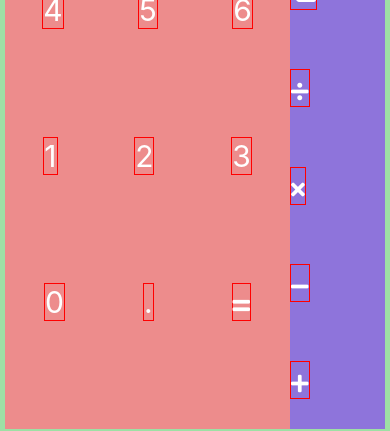
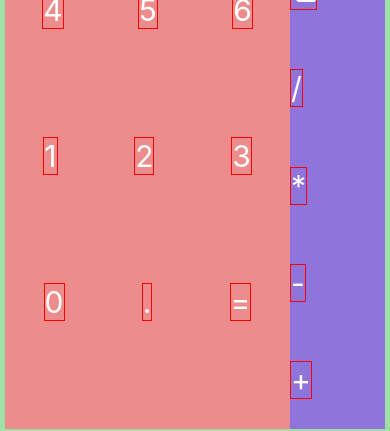
Before and after one commit to MatthieuNadeau96/RNCalculator, a React Native app: screen / in a window 390 px wide. Shown: the part 410-841 px from the top of the page. Built offline with nearby package versions, Linux system fonts and the light colour scheme.

Commit message:
added case statements for the other operations and changed the operations back to strings to follow tutorial

```diff
--- a/App.js
+++ b/App.js
@@ -45,10 +45,17 @@ export default class App extends Component {
         let text = this.state.calculationText.split('')
         text.pop()
         this.setState({calculationText: text.join('')})
-      break
+        break
       case 'DEL':
         this.setState({ calculationText: ''})
-      break
+        break
+      case '/':
+      case '*':
+      case '-':
+      case '+':
+        if(this.state.calculationText == "") return
+        this.setState({ calculationText: this.state.calculationText + operation})
+        break
     }
   }
 
@@ -56,7 +63,7 @@ export default class App extends Component {
     const { displayValue, calculationText } = this.state
 
     let rows = []
-    let nums = [[7,8,9], [4,5,6],[1,2,3],[0,'.', equals]]
+    let nums = [[7,8,9], [4,5,6],[1,2,3],[0,'.', '=']]
     for(let i = 0; i < 4; i++) {
       let row = []
       for(let j = 0; j < 3; j++) {
@@ -71,7 +78,7 @@ export default class App extends Component {
       rows.push(<View style={styles.btnRow}>{row}</View>)
     }
 
-    let operations = ['DEL', backspace, divide, times, minus, plus]
+    let operations = ['DEL', backspace, '/', '*', '-', '+']
     let operationKeys = []
     for(let i = 0; i < operations.length; i++) {
       operationKeys.push(
```
